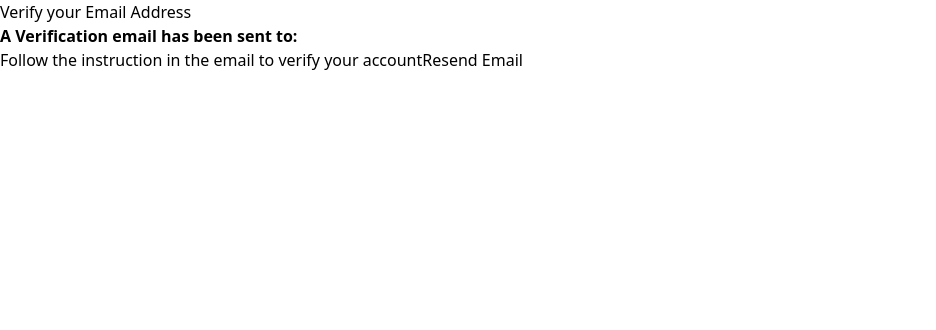
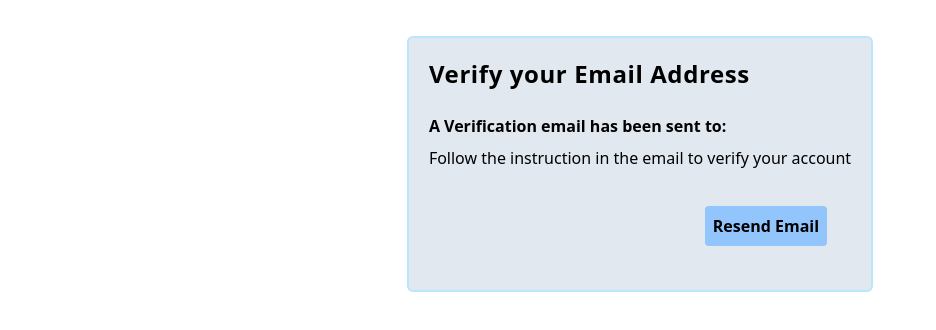
Before and after one commit to jheavejimenez/book-keeping, a React (Create React App) app: page /verify-email in a window 1280 px wide. Shown: the top 330 px of the page, without its empty margins (0-936 px from the left). Built offline with nearby package versions, Linux system fonts and the light colour scheme; no server answers; what tailwindcss-font-inter would draw is missing.

Commit message:
Added Verify Email style

```diff
--- a/src/pages/Auth/VerifyEmail.jsx
+++ b/src/pages/Auth/VerifyEmail.jsx
@@ -12,17 +12,22 @@ function VerifyEmail() {
     }
 
     return (
-        <div className='center'>
-            <div className='verifyEmail'>
-                <h1>Verify your Email Address</h1>
-                <p>
-                    <strong>A Verification email has been sent to:</strong><br />
-                </p>
-                <span>Follow the instruction in the email to verify your account</span>
-                <button
-                    onClick={resendEmailVerification}
-                >Resend Email
-                </button>
+        <div className='flex justify-center mt-9'>
+            <div className={"bg-slate-200 border-2 border-solid rounded-md border-sky-200 p-5"}>
+                <div className={""}>
+                    <h1 className={"text-2xl font-bold tracking-wide mb-6"}>Verify your Email Address</h1>
+                    <div className={"mb-6"}>
+                        <p className={"mb-2"}>
+                            <strong >A Verification email has been sent to:</strong><br />
+                        </p>
+                        <span>Follow the instruction in the email to verify your account</span>
+                    <div className={"flex justify-end mr-6"}>
+                        <button onClick={resendEmailVerification} className={"bg-blue-300 rounded p-2 mt-9 hover:bg-blue-400 active:bg-blue-400 font-semibold"}>
+                            Resend Email
+                        </button>
+                    </div>
+                    </div>
+                </div>
             </div>
         </div>
     )
```
